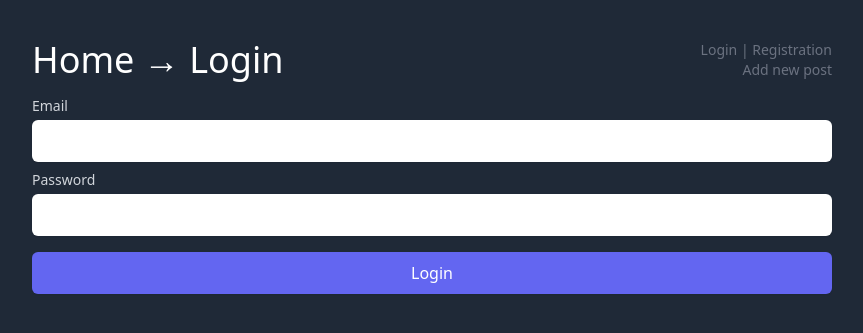
After one commit to liviu-hariton/xclone, a Symfony app: template templates/login/index.html.twig in a window 1280 px wide. The commit adds this page. Shown: the top 333 px of the page, without its empty margins (208-1071 px from the left). Run offline with Twig, Linux system fonts and the light colour scheme; the template is opened without the code that fills it, so the values that code supplies are empty; some libraries are stand-ins or nearby versions.

Commit message:
User login / logout

```diff
--- a/templates/base.html.twig
+++ b/templates/base.html.twig
@@ -30,7 +30,7 @@
 
         <div class="text-right">
             <div class="text-sm text-gray-400 dark:text-gray-500">
-                <div>Login & Registration Goes Here</div>
+                <div><a href="{{ path('app_login') }}">Login</a> | Registration</div>
                 <div><a href="{{ path('app_micro_post_add') }}">Add new post</a></div>
             </div>
         </div>
--- /dev/null
+++ b/templates/login/index.html.twig
@@ -0,0 +1,27 @@
+{% extends 'base.html.twig' %}
+
+{% block title %}Login{% endblock %}
+
+{% block bread %}
+    → Login
+{% endblock %}
+
+{% block body %}
+    <form action="{{ path('app_login') }}" method="POST">
+        <div>
+            <label class="block text-sm text-gray-700 dark:text-gray-300 font-medium">Email</label>
+            <input type="text" name="_username" value="{{ lastUsername }}" class="block w-full shadow-sm border-gray-300 dark:border-transparent dark:text-gray-800 rounded-md border p-2 mt-1 mb-2" />
+        </div>
+
+        <div>
+            <label class="block text-sm text-gray-700 dark:text-gray-300 font-medium">Password</label>
+            <input type="password" name="_password" class="block w-full shadow-sm border-gray-300 dark:border-transparent dark:text-gray-800 rounded-md border p-2 mt-1 mb-2" />
+        </div>
+
+        <input type="hidden" name="_target_path" value="/micro/post" />
+
+        <div>
+            <button type="submit" class="block w-full shadow-sm border-transparent bg-indigo-600 hover:bg-indigo-700 dark:bg-indigo-500 dark:hover:bg-indigo-400 text-white rounded-md border p-2 mt-4 mb-2">Login</button>
+        </div>
+    </form>
+{% endblock %}
```
Also changed, not shown: src/Controller/LoginController.php (added, +29 -0 lines), 1 other file.
